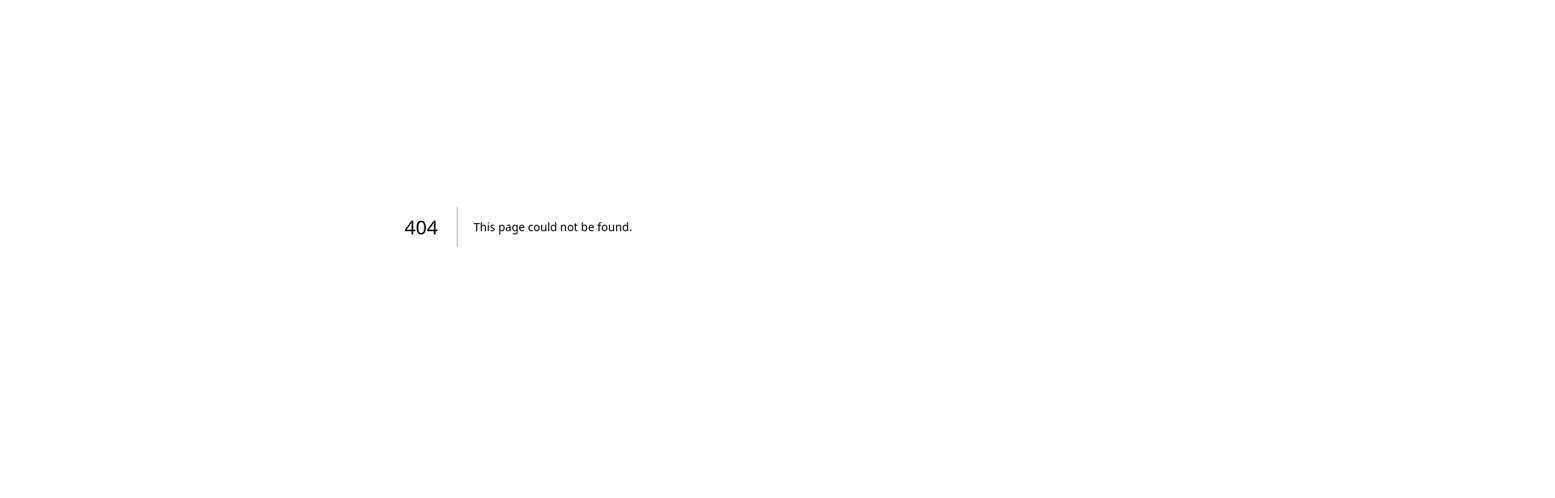
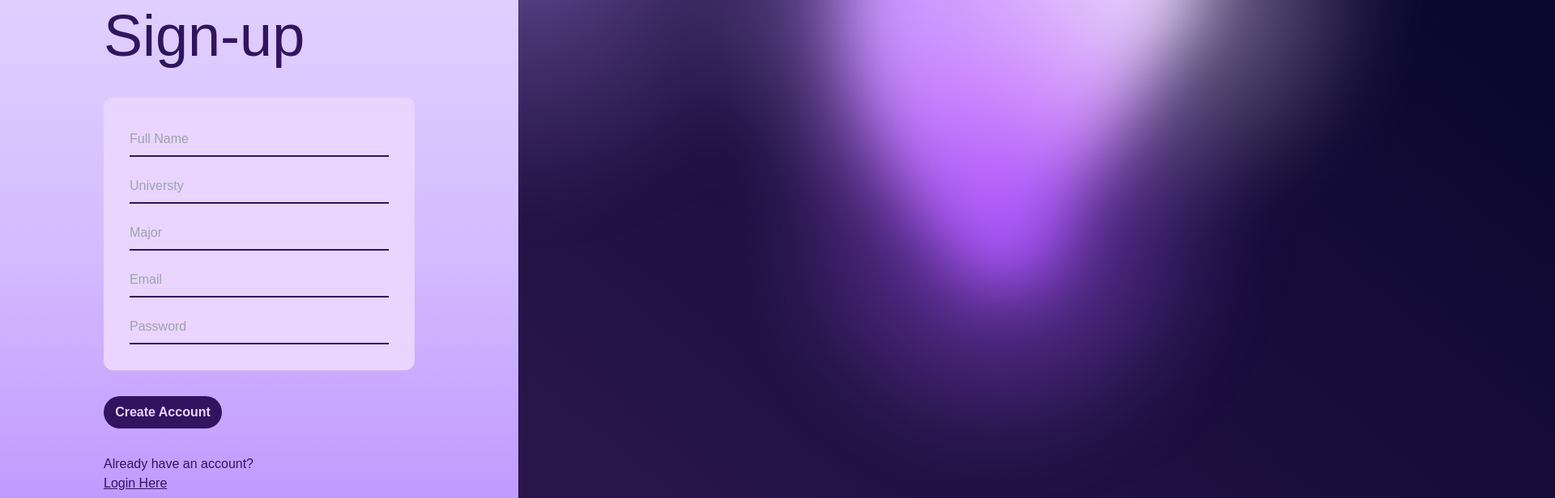
Before and after one commit to Shruthi1935/tamuhack_2025, a Next.js app in the folder app/: page /frontendPages/signupPage in a window 1280 px wide. Before the commit this address had no page. Shown: the part 120-736 px from the top of the page at 81% size, 1920 px wide, since content can reach past the window. Built offline with nearby package versions, Linux system fonts and the light colour scheme; a web font is replaced by a local one.

Commit message:
login and signup pages done

```diff
--- /dev/null
+++ b/app/app/frontendPages/loginPage/page.js
@@ -0,0 +1,46 @@
+import React from "react";
+import Link from 'next/link';
+import { BackgroundGradientAnimation } from "@/components/ui/background-gradient-animation";
+
+
+const Login = () => {
+  return (
+    <section className="bg-gradient-to-b from-[#e6d7ff] via-[#d4bbff] to-[#b88eff] min-h-screen">
+        <div className="flex flex-row">
+            <div className="flex flex-col p-32 w-1/2"> {/* Set width to 50% */}
+                <div className="font-chillax font-medium text-[#311460] text-7xl drop-shadow-4xl pb-10"> Login </div>
+                <div className="flex flex-col p-8 bg-purple-200 rounded-xl space-y-4"> {/* Added space-y-4 for spacing between inputs */}
+                    <input
+                        type="text"
+                        placeholder="Email"
+                        className="py-2 bg-transparent border-b-2 border-[#311460]"
+                    />
+                    <input
+                        type="password"
+                        placeholder="Password"
+                        className="py-2 bg-transparent border-b-2 border-[#311460]"
+                    />
+                </div>
+
+                <button type="submit" className="p-2 font-chillax bg-[#311460] text-purple-200 rounded-full w-[38%] mt-8 text-base font-bold transform transition-transform duration-300 hover:scale-105">
+                    Lets Go!
+                </button>
+
+                <div className="font-chillax font-medium text-[#311460] pt-8">
+                    Don't have an account?
+                    <br/>
+                    <Link href="/frontendPages/signupPage" className="underline hover:-translate-y-4 transition-transform duration-300">
+                        Sign-up Here
+                    </Link>
+                </div>
+            </div>
+
+            <div className="flex-[1] flex flex-col w-1/2"> {/* Set width to 50% */}
+                <BackgroundGradientAnimation />
+            </div>
+        </div>
+    </section>
+  );
+}
+
+export default Login;
--- /dev/null
+++ b/app/app/frontendPages/signupPage/page.js
@@ -0,0 +1,61 @@
+import React from "react";
+import Link from 'next/link';
+import { BackgroundGradientAnimation } from "@/components/ui/background-gradient-animation";
+
+
+const Login = () => {
+  return (
+    <section className="bg-gradient-to-b from-[#e6d7ff] via-[#d4bbff] to-[#b88eff] min-h-screen">
+        <div className="flex flex-row">
+            <div className="flex flex-col p-32 w-1/2"> {/* Set width to 50% */}
+                <div className="font-chillax font-medium text-[#311460] text-7xl drop-shadow-4xl pb-10"> Sign-up </div>
+                <div className="flex flex-col p-8 bg-purple-200 rounded-xl space-y-4"> {/* Added space-y-4 for spacing between inputs */}
+                    <input
+                        type="text"
+                        placeholder="Full Name"
+                        className="py-2 bg-transparent border-b-2 border-[#311460]"
+                    />
+                    <input
+                        type="text"
+                        placeholder="Universty"
+                        className="py-2 bg-transparent border-b-2 border-[#311460]"
+                    />
+                    <input
+                        type="text"
+                        placeholder="Major"
+                        className="py-2 bg-transparent border-b-2 border-[#311460]"
+                    />
+                    <input
+                        type="text"
+                        placeholder="Email"
+                        className="py-2 bg-transparent border-b-2 border-[#311460]"
+                    />
+                    <input
+                        type="password"
+                        placeholder="Password"
+                        className="py-2 bg-transparent border-b-2 border-[#311460]"
+                    />
+                </div>
+
+                <button type="submit" className="p-2 font-chillax bg-[#311460] text-purple-200 rounded-full w-[38%] mt-8 text-base font-bold transform transition-transform duration-300 hover:scale-105">
+                    Create Account
+                </button>
+
+                <div className="font-chillax font-medium text-[#311460] pt-8">
+                    Already have an account?
+                    <br/>
+                    <Link href="/frontendPages/loginPage" className="underline hover:-translate-y-4 transition-transform duration-300">
+                        Login Here
+                    </Link>
+                </div>
+            </div>
+
+            <div className="flex-[1] flex flex-col w-1/2"> {/* Set width to 50% */}
+                <BackgroundGradientAnimation />
+            </div>
+        </div>
+    </section>
+  );
+}
+
+export default Login;
--- a/app/app/page.js
+++ b/app/app/page.js
@@ -1,5 +1,6 @@
 import React from "react";
-import { BackgroundGradientAnimation } from "../components/ui/background-gradient-animation.jsx";
+import Link from "next/link";
+import { BackgroundGradientAnimation } from "@/components/ui/background-gradient-animation";
 
 export default function Home() {
   return (
@@ -7,11 +8,11 @@ export default function Home() {
       <div className="absolute z-50 inset-0 flex items-center justify-center text-center px-4">
             <div className="flex flex-col space-y-10 text-center items-center">
               <div className="font-chillax font-medium text-[#E8DBFF] text-7xl drop-shadow-4xl"> Your Student Companion </div>
-              <div className="font-chillax font-normal text-[#E8DBFF]"> Your ultimate companion to get instant answers to all your university-related questions — sign up today! <br/> Get 24/7 support for your academic and campus life needs. </div>
+              <div className="font-chillax font-medium text-[#E8DBFF]"> Your ultimate companion to get instant answers to all your university-related questions — sign up today! <br/> Get 24/7 support for your academic and campus life needs. </div>
 
               <div className="flex flex-row space-x-6">
-                <a href="#LearnMore" className="font-chillax font-medium text-[#E8DBFF] border border-[#E8DBFF] rounded-full px-6 py-2 cursor-pointer hover:-translate-y-3 duration-300 shadow-4xl shadow-[#17125D]"> Login </a>
-                <a href="#ThankYou" className="font-chillax font-medium text-[#2C174B] bg-[#E8DBFF] rounded-full px-6 py-2 cursor-pointer hover:-translate-y-3 duration-300 shadow-4xl shadow-[#17125D]"> Sign-up </a>
+                <Link href="/frontendPages/loginPage" className="font-chillax font-medium text-[#E8DBFF] border border-[#E8DBFF] rounded-full px-6 py-2 cursor-pointer hover:-translate-y-3 duration-300 shadow-4xl shadow-[#17125D]"> Login </Link>
+                <Link href="/frontendPages/signupPage" className="font-chillax font-medium text-[#2C174B] bg-[#E8DBFF] rounded-full px-6 py-2 cursor-pointer hover:-translate-y-3 duration-300 shadow-4xl shadow-[#17125D]"> Sign-up </Link>
               </div>
             </div>
 
```
